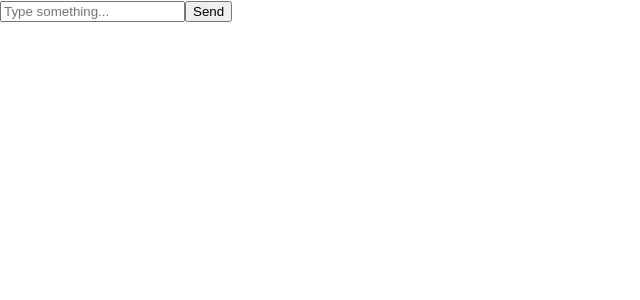
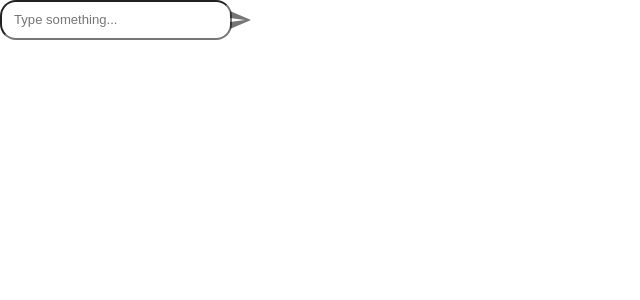
Before and after one commit to igorlfs/chatogpt, a React (Create React App) app: page / in a window 1280 px wide. Shown: the top 300 px of the page, without its empty margins (0-640 px from the left). Built offline with nearby package versions, Linux system fonts and the light colour scheme.

Commit message:
feat: InputForm

```diff
--- a/src/InputForm.jsx
+++ b/src/InputForm.jsx
@@ -1,6 +1,13 @@
 import React, { useState } from "react";
 
 import { invoke } from "@tauri-apps/api";
+
+import { Input, inputClasses } from '@mui/base/Input';
+import { styled } from '@mui/system';
+import IconButton from '@mui/material/IconButton';
+import SendIcon from '@mui/icons-material/Send';
+import Grid from '@mui/material/Grid';
+
 
 const InputForm = () => {
     const [inputValue, setInputValue] = useState("");
@@ -20,16 +27,38 @@ const InputForm = () => {
     };
 
     return (
-        <form onSubmit={handleSubmit}>
-            <input
-                type="text"
-                value={inputValue}
-                onChange={handleInputChange}
-                placeholder="Type something..."
-            />
-            <button type="submit">Send</button>
+        <form onSubmit={handleSubmit} sx={{ width: '100%' }}>
+            <Grid container spacing={2}>
+                <Grid item>
+                    <StyledInput
+                        type="text"
+                        value={inputValue}
+                        onChange={handleInputChange}
+                        placeholder="Type something..."
+                    />
+                </Grid>
+                <Grid item>
+                    <IconButton type="submit">
+                        <SendIcon />
+                    </IconButton>
+                </Grid>
+            </Grid>
         </form>
     );
 };
 
 export default InputForm;
+
+const StyledInput = styled(Input)(
+    () => `
+  display: inline-block;
+  .${inputClasses.input} {
+    width: 100%;
+    font-family: 'IBM Plex Sans', sans-serif;
+    font-size: 0.820rem;
+    font-weight: 400;
+    line-height: 1.5;
+    padding: 8px 12px;
+    border-radius: 16px;
+`,
+);
```
